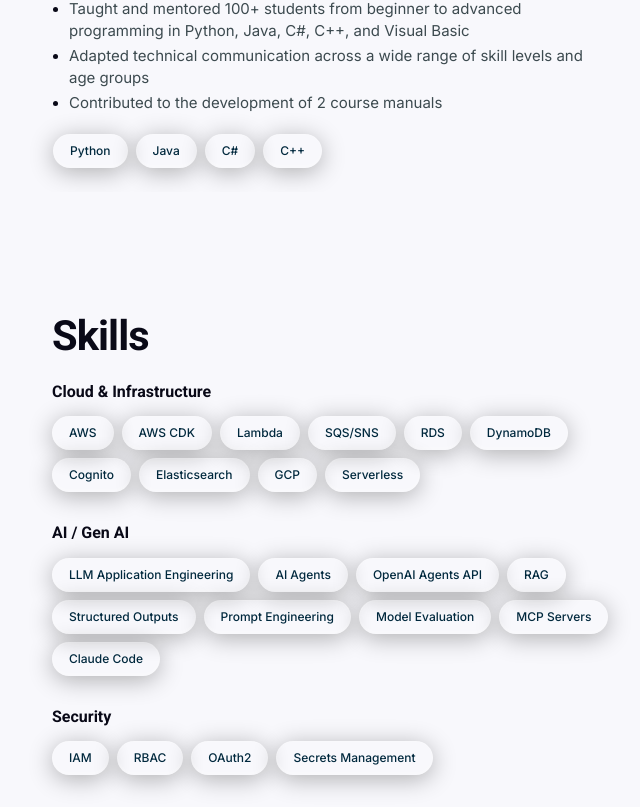
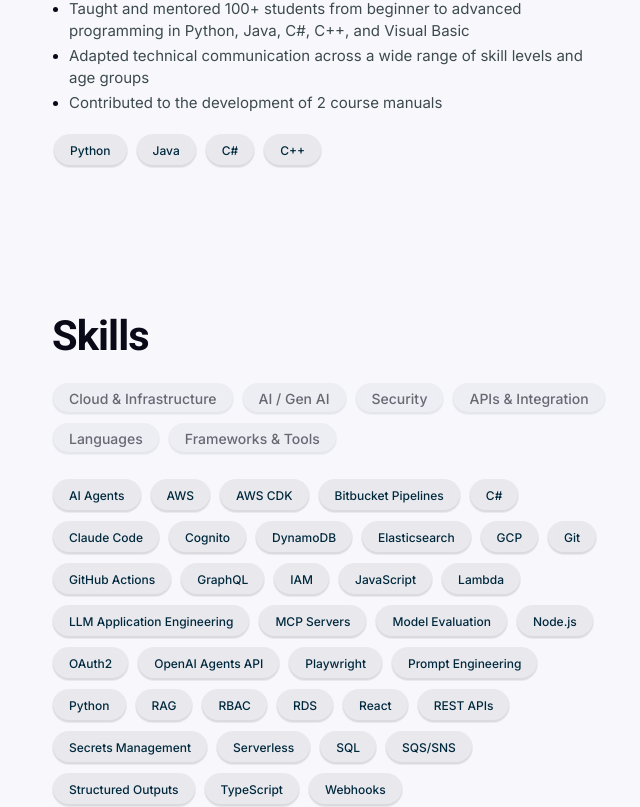
Before and after one commit to jmaitlandsoto/dev-portfolio, a React (Vite) app: page /#about in a window 1280 px wide. Shown: the part 1976-2783 px from the top of the page, without its empty margins (640-1280 px from the left). Built offline with nearby package versions, Linux system fonts and the light colour scheme.

Commit message:
feat: add category filtering to the skills list
Replaces the static grouped skill lists with a flat, sortable list that
can be filtered by category via toggle buttons.

```diff
--- a/src/Components/SkillBadge.tsx
+++ b/src/Components/SkillBadge.tsx
@@ -8,7 +8,10 @@
 export function SkillBadge(props: ISkillBadgeProps) {
   const { children } = props;
   return (
-    <Badge className="px-4 py-2 rounded-full bg-white/[0.06] border border-white/[0.1] shadow-[inset_0_-2px_0_0_rgba(255,255,255,0.1),0_4px_24px_rgba(0,0,0,0.3)]">
+    <Badge
+      variant={"default"}
+      className="px-4 py-2 rounded-full glass backdrop-blur-xs"
+    >
       {children}
     </Badge>
   );
--- a/src/Components/Skills.tsx
+++ b/src/Components/Skills.tsx
@@ -1,14 +1,41 @@
 import * as React from "react";
 import { motion } from "framer-motion";
 import { TextHeading } from "./TextHeading";
-import { SkillBadgeGroup } from "./SkillBadgeGroup";
-import { GlassCard } from "./GlassCard";
+import { SkillBadge } from "./SkillBadge";
+import { Input } from "@/components/ui/input";
+import { ToggleGroup, ToggleGroupItem } from "@/components/ui/toggle-group";
 import { skillCategories } from "../data/skills";
 import { fadeInUp, MotionSectionProps } from "./motion/variants";
 
 export interface ISkillsProps {}
 
-export const Skills = React.forwardRef<HTMLDivElement, MotionSectionProps>((props, ref) => {
+const allSkills = skillCategories
+  .flatMap((group) =>
+    group.skills.map((skill) => ({ name: skill, category: group.category })),
+  )
+  .sort((a, b) => a.name.localeCompare(b.name));
+
+const categories = skillCategories.map((group) => group.category);
+
+export const Skills = React.forwardRef<HTMLDivElement, MotionSectionProps>(
+  (props, ref) => {
+    const [query, setQuery] = React.useState("");
+    const [selectedCategories, setSelectedCategories] = React.useState<
+      string[]
+    >([]);
+
+    const filteredSkills = React.useMemo(() => {
+      const prefix = query.trim().toLowerCase();
+      return allSkills
+        .filter((skill) => skill.name.toLowerCase().startsWith(prefix))
+        .filter(
+          (skill) =>
+            selectedCategories.length === 0 ||
+            selectedCategories.includes(skill.category),
+        )
+        .map((skill) => skill.name);
+    }, [query, selectedCategories]);
+
     return (
       <motion.section
         {...props}
@@ -20,22 +47,41 @@
         viewport={{ once: true, amount: 0.3 }}
       >
         <TextHeading level={2}>Skills</TextHeading>
-      <div className="flex flex-col gap-8">
-        {skillCategories.map((group, i) => (
-          <div
-            key={i}
-            className="flex flex-col gap-4 "
-            // style={{
-            //   marginLeft: "-1.5rem",
-            //   marginRight: "-1.5rem",
-            //   padding: "1.5rem",
-            // }}
+        <div className="flex flex-col gap-4">
+          {/* <Input
+            type="text"
+            placeholder="Search skills…"
+            value={query}
+            onChange={(e) => setQuery(e.target.value)}
+            className="px-4 py-2 border-transparent rounded-full h-auto glass"
+          /> */}
+          <ToggleGroup
+            type="multiple"
+            value={selectedCategories}
+            onValueChange={setSelectedCategories}
+            className="flex-wrap gap-2"
           >
-            <TextHeading level={6}>{group.category}</TextHeading>
-            <SkillBadgeGroup skills={group.skills} />
+            {categories.map((category) => (
+              <ToggleGroupItem
+                key={category}
+                value={category}
+                className="data-[state=on]:bg-primary/20 px-4 py-2 border-transparent rounded-full data-[state=on]:text-primary-foreground glass"
+              >
+                {category}
+              </ToggleGroupItem>
+            ))}
+          </ToggleGroup>
         </div>
+        {filteredSkills.length > 0 ? (
+          <div className="flex flex-row flex-wrap gap-2">
+            {filteredSkills.map((skill) => (
+              <SkillBadge key={skill}>{skill}</SkillBadge>
             ))}
           </div>
+        ) : (
+          <p className="text-muted-foreground">No matching skills.</p>
+        )}
       </motion.section>
     );
-});
+  },
+);
--- /dev/null
+++ b/src/components/ui/input.tsx
@@ -0,0 +1,18 @@
+import * as React from "react";
+import { cn } from "cn";
+
+function Input({ className, type, ...props }: React.ComponentProps<"input">) {
+  return (
+    <input
+      type={type}
+      data-slot="input"
+      className={cn(
+        "file:inline-flex bg-transparent disabled:bg-input/50 dark:bg-input/30 dark:disabled:bg-input/80 file:bg-transparent disabled:opacity-50 backdrop-blur-sm px-2.5 py-1 border border-input aria-invalid:border-destructive focus-visible:border-ring dark:aria-invalid:border-destructive/50 file:border-0 rounded-lg outline-none aria-invalid:ring-3 aria-invalid:ring-destructive/20 focus-visible:ring-3 focus-visible:ring-ring/50 dark:aria-invalid:ring-destructive/40 w-full min-w-0 h-8 file:h-6 file:font-medium placeholder:text-muted-foreground file:text-foreground md:text-sm file:text-sm text-base transition-colors disabled:cursor-not-allowed disabled:pointer-events-none",
+        className,
+      )}
+      {...props}
+    />
+  );
+}
+
+export { Input };
```
Lines whose indentation alone changed are shown as unchanged.
